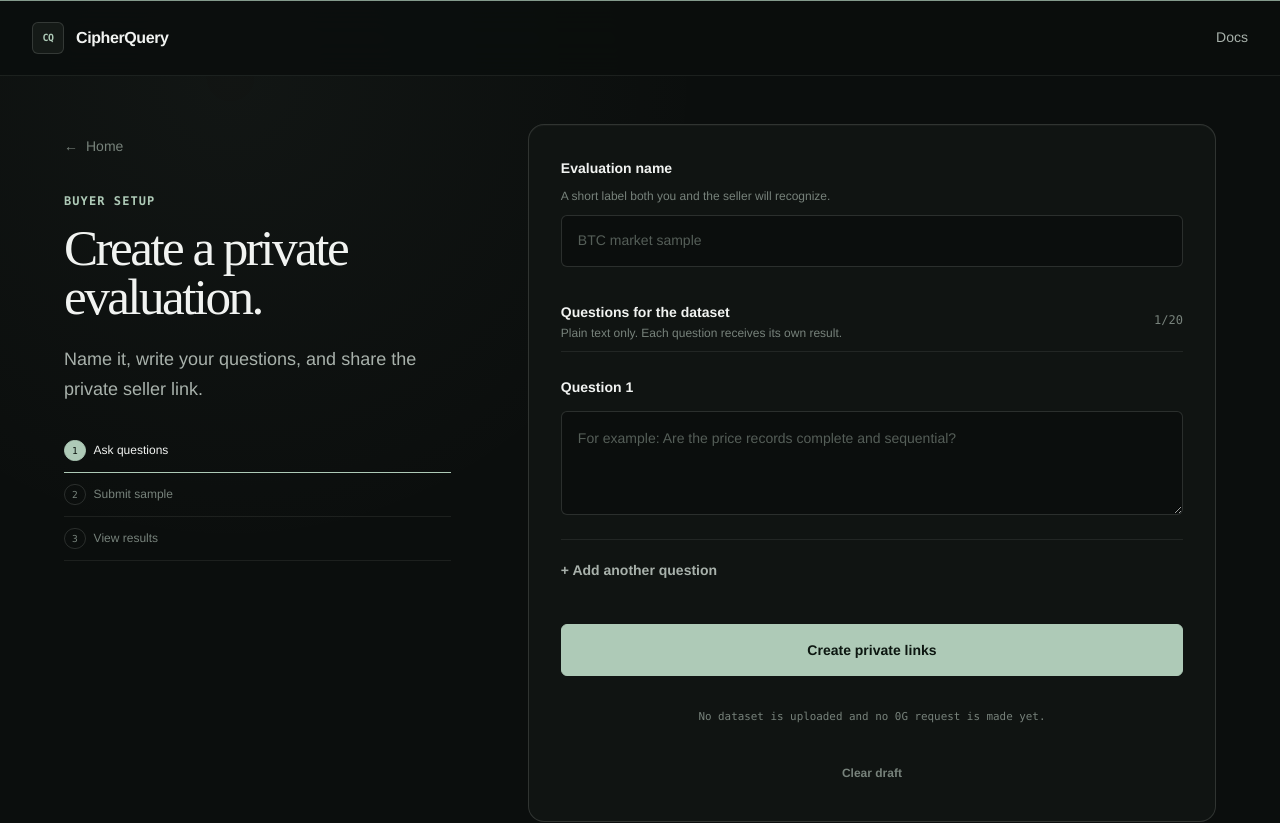
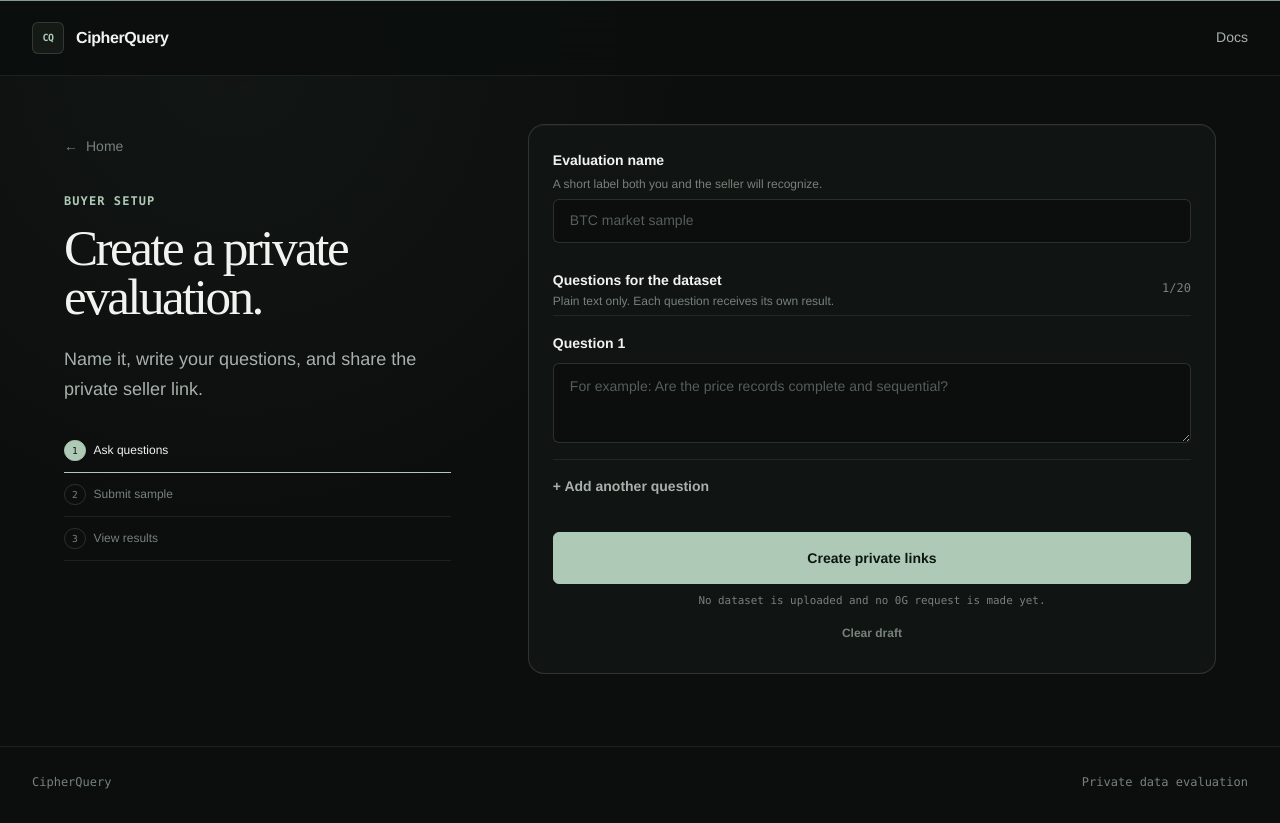
Before and after one commit to itsyuvallavi/blindsample, a Next.js app: page /new in a window 1280 px wide. Shown: the top 823 px of the page. Built offline with nearby package versions, Linux system fonts and the light colour scheme.

Commit message:
compact evaluation setup form

```diff
--- a/src/app/globals.css
+++ b/src/app/globals.css
@@ -647,6 +647,39 @@ code {
 
 .builder-card--form .builder-body {
   border-block-start: 0;
+  gap: var(--space-lg);
+  padding: var(--space-lg);
+}
+
+.builder-card--form .field-group {
+  gap: var(--space-2xs);
+}
+
+.builder-card--form .text-input {
+  min-height: var(--control-height);
+}
+
+.builder-card--form .text-area {
+  min-height: 5rem;
+  padding-block: var(--space-sm);
+}
+
+.builder-card--form .question-row {
+  gap: var(--space-xs);
+  padding-block: var(--space-md);
+}
+
+.builder-card--form .message-wrap {
+  margin-block: 0;
+}
+
+.builder-card--form .status-message {
+  padding: var(--space-sm) var(--space-md);
+}
+
+.builder-actions {
+  display: grid;
+  gap: var(--space-xs);
 }
 
 .links-ready {
--- a/src/components/evaluation-builder.tsx
+++ b/src/components/evaluation-builder.tsx
@@ -356,6 +356,7 @@ export function EvaluationBuilder() {
           </div>
         ) : null}
 
+        <div className="builder-actions">
           <button
             type="submit"
             disabled={submitting}
@@ -374,6 +375,7 @@ export function EvaluationBuilder() {
           >
             Clear draft
           </button>
+        </div>
       </div>
     </form>
   );
```
Lines whose indentation alone changed are shown as unchanged.
